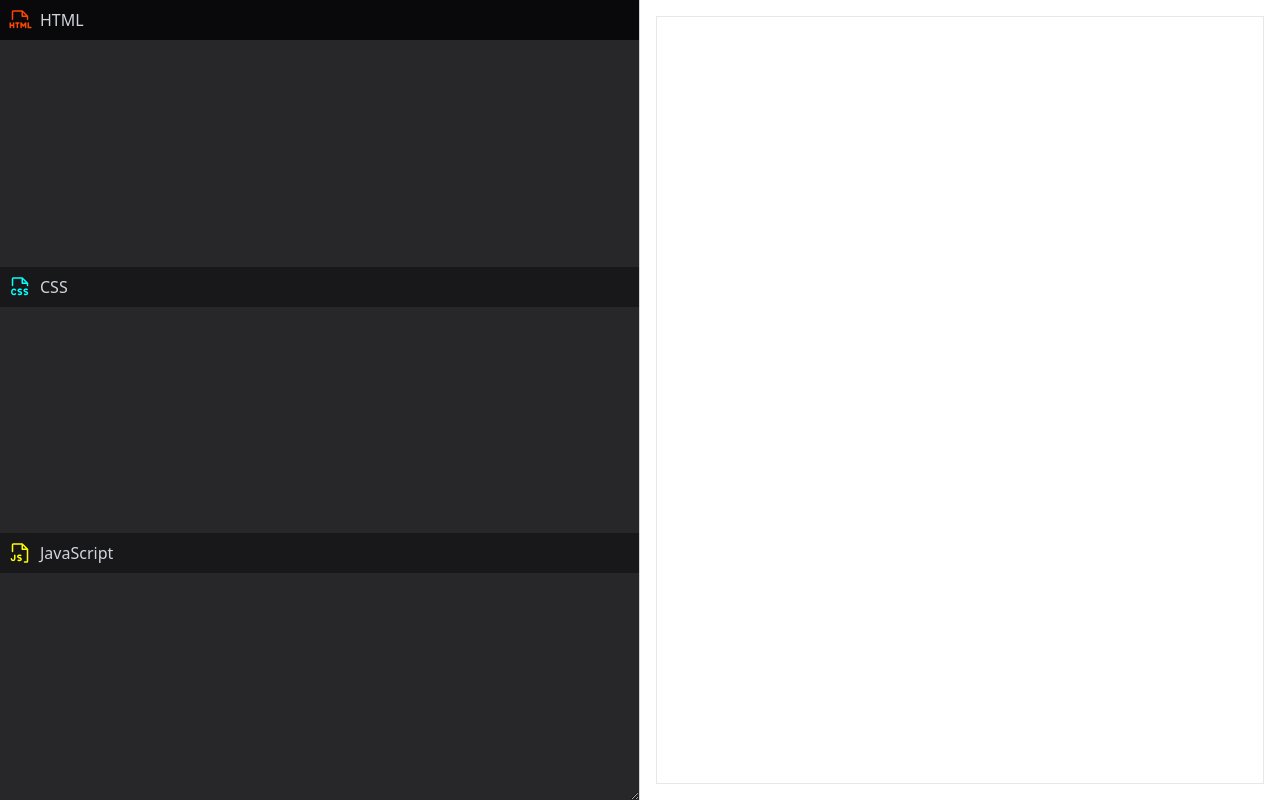
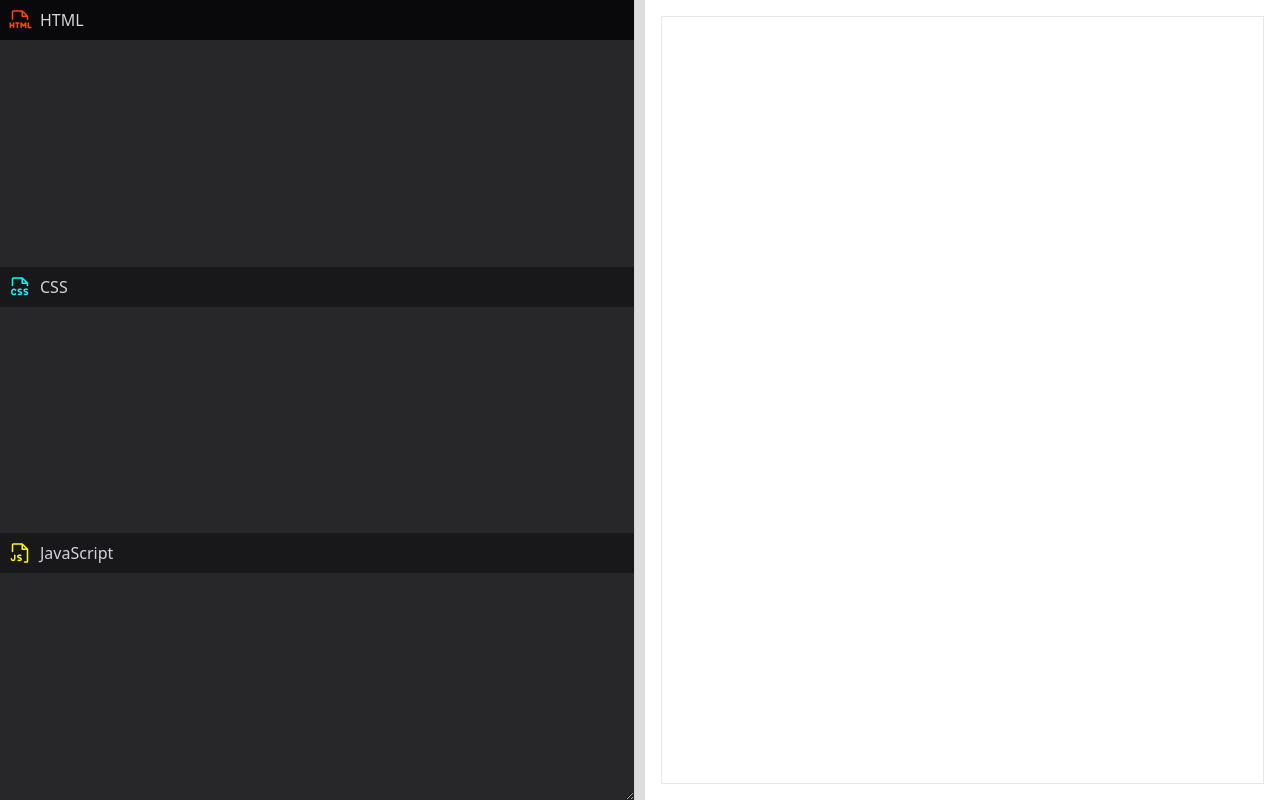
Before and after one commit to JeremiasVillane/codify, a website built with Vite: page index.html in a window 1280 px wide. Built offline with nearby package versions, Linux system fonts and the light colour scheme.

Commit message:
feat: resizable panel

```diff
--- a/index.html
+++ b/index.html
@@ -14,9 +14,10 @@
   </head>
 
   <body>
-    <main class="flex h-screen flex-col md:flex-row">
+    <main class="flex h-screen flex-col md:flex-row overflow-hidden">
       <!--  Left panel: Code editor -->
       <section
+        id="code-editor"
         class="flex flex-col w-full md:w-1/2 border-r border-zinc-300 resize-x overflow-hidden"
       >
         <article class="group flex flex-col flex-1">
@@ -65,8 +66,13 @@
         </article>
       </section>
 
+      <div
+        id="resizeHandle"
+        class="w-2.5 bg-[#ddd] cursor-col-resize transition-[background-color] duration-[0.3s] ease-[ease] shrink-0 relative z-10 hover:bg-[#bbb] active:bg-[#bbb]"
+      ></div>
+
       <!-- Right panel: Preview -->
-      <section class="w-full h-1/2 md:h-full md:w-1/2 p-4">
+      <section id="preview" class="w-full h-1/2 md:h-full md:w-1/2 p-4">
         <iframe
           id="preview"
           class="w-full h-full border"
--- a/src/input.css
+++ b/src/input.css
@@ -3,7 +3,7 @@
 @tailwind utilities;
 
 ::-webkit-scrollbar {
-  width: 14px;
+  width: 16px;
   height: 14px;
 }
 
@@ -20,8 +20,9 @@
 ::-webkit-scrollbar-thumb {
   border: 4px solid rgba(0, 0, 0, 0);
   background-clip: padding-box;
-  border-radius: 8px;
+  border-radius: 0;
   background-color: rgb(182, 182, 182);
+  cursor: default;
 }
 
 ::-webkit-scrollbar-track {
--- a/src/main.ts
+++ b/src/main.ts
@@ -8,3 +8,43 @@ function main() {
 
   (preview!.contentWindow as Window & typeof globalThis).eval(jsCode.value);
 }
+
+document.addEventListener("DOMContentLoaded", () => {
+  const resizeHandle = document.getElementById("resizeHandle");
+  const editorColumn = document.getElementById("code-editor");
+  const previewColumn = document.getElementById("preview");
+
+  let isResizing = false;
+  let startX: number, startWidth: number;
+
+  resizeHandle?.addEventListener("mousedown", startResize);
+  document.addEventListener("mousemove", handleMouseMove);
+  document.addEventListener("mouseup", stopResize);
+
+  function startResize(e: MouseEvent): void {
+    isResizing = true;
+    startX = e.clientX;
+    startWidth = editorColumn?.offsetWidth ?? 0;
+    document.body.style.userSelect = "none";
+  }
+
+  function handleMouseMove(e: MouseEvent): void {
+    if (!isResizing) return;
+    const diff = e.clientX - startX;
+    const newWidth = startWidth + diff;
+    const totalWidth = editorColumn?.parentElement?.offsetWidth ?? 0;
+
+    if (newWidth > 200 && newWidth < totalWidth - 200) {
+      const editorPercentage = (newWidth / totalWidth) * 100;
+      if (editorColumn && previewColumn) {
+        editorColumn.style.flex = `0 0 ${editorPercentage}%`;
+        previewColumn.style.flex = `0 0 ${100 - editorPercentage}%`;
+      }
+    }
+  }
+
+  function stopResize() {
+    isResizing = false;
+    document.body.style.userSelect = "";
+  }
+});
```
Also changed, not shown: src/output.css.
